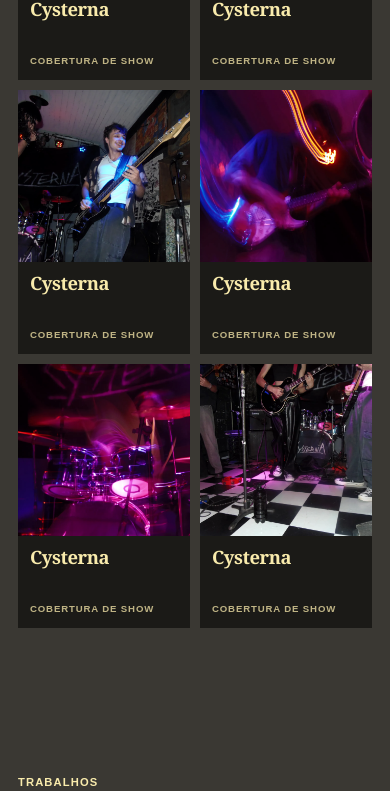
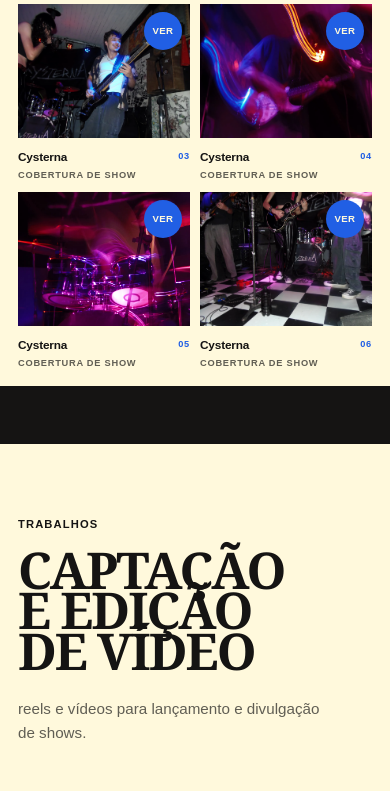
Before and after one commit to wired-layer-co/isabella-comunicacao-bandas, a React (Vite) app: page / in a window 390 px wide. Shown: the part 4973-5764 px from the top of the page. Built offline with nearby package versions, Linux system fonts and the light colour scheme.

Commit message:
feat: refaz cards de portfolio e player de reels

```diff
--- a/src/App.jsx
+++ b/src/App.jsx
@@ -46,8 +46,23 @@ function Services() {
   return <section className="services section-pad" id="servicos" data-reveal><header className="services-intro"><h2>o que<br />eu faço?</h2><p>apoio seu projeto do jeito que você precisar. seja em demandas pontuais, como a cobertura de uma turnê ou o visual de um novo single, ou em uma gestão contínua para manter sua banda sempre ativa e profissional no digital.</p></header><div className="service-cards">{services.map((service) => { const active = activeId === service.id; return <article className={`service-card${active ? ' is-active' : ''}`} key={service.id} onMouseEnter={() => setActiveId(service.id)}><button type="button" aria-expanded={active} onClick={() => setActiveId(service.id)}><span>{service.title}</span><span className="service-card-toggle">{active ? 'fechar' : 'ver mais'}</span></button><div className="service-card-detail"><div><p>{service.description}</p><small>{service.note}</small>{service.link && <a href={service.link} target="_blank" rel="noreferrer">ver briefing <Arrow /></a>}</div><ServiceArt service={service} /></div></article> })}</div><div className="section-cta"><p>não sabe qual formato encaixa melhor agora?</p><WhatsAppLink>vamos conversar</WhatsAppLink></div></section>
 }
 
-function WorkCard({ work }) { const [src, title, kind, href] = work; const instagram = href.includes('instagram.com'); return <a className="work-card" href={href} target="_blank" rel="noreferrer"><span className="work-card-media"><img src={image(src)} alt={title} loading="lazy" />{instagram && <span className="play-mark" aria-label="Abrir no Instagram">↗</span>}</span><span className="work-card-copy"><strong>{title}</strong><small>{kind}</small><em>{instagram ? 'abrir no Instagram' : 'ver trabalho'}</em></span></a> }
-function WorkGroup({ group, index }) { return <section className={`work-group group-${group.id}`} style={{ '--group-index': index }} data-work-group><div className="work-backdrop" style={{ backgroundImage: `url(${image(group.background)})` }} aria-hidden="true" /><div className="work-group-panel"><header><p>trabalhos</p><h3>{group.title}</h3><span>{group.intro}</span></header><div className="work-grid">{group.works.map((work, workIndex) => <WorkCard key={`${work[0]}-${workIndex}`} work={work} />)}</div></div></section> }
+function WorkCard({ work, index }) {
+  const [src, title, kind, href] = work
+  const instagram = href.includes('instagram.com')
+  const post = instagram ? href.match(/instagram\.com\/(?:reel|p)\/([^/]+)/)?.[1] : null
+  const type = href.includes('/p/') ? 'p' : 'reel'
+  const [playing, setPlaying] = useState(false)
+
+  return <article className={`work-card${playing ? ' is-playing' : ''}`}>
+    <div className="work-card-media">
+      {playing ? <iframe src={`https://www.instagram.com/${type}/${post}/embed/captioned/`} title={`${title} no Instagram`} allow="autoplay; encrypted-media; picture-in-picture" allowFullScreen /> : <img src={image(src)} alt={title} loading="lazy" />}
+      {instagram && !playing && <button className="work-card-action" type="button" onClick={() => setPlaying(true)} aria-label={`Reproduzir ${title}`}>play</button>}
+      {!instagram && <a className="work-card-action" href={href} target="_blank" rel="noreferrer" aria-label={`Abrir ${title}`}>ver</a>}
+    </div>
+    <div className="work-card-copy"><strong>{title}</strong><small>{kind}</small>{instagram && playing ? <a href={href} target="_blank" rel="noreferrer">abrir no Instagram</a> : <span>{String(index + 1).padStart(2, '0')}</span>}</div>
+  </article>
+}
+function WorkGroup({ group, index }) { return <section className={`work-group group-${group.id}`} style={{ '--group-index': index }} data-work-group><div className="work-backdrop" style={{ backgroundImage: `url(${image(group.background)})` }} aria-hidden="true" /><div className="work-group-panel"><header><p>trabalhos</p><h3>{group.title}</h3><span>{group.intro}</span></header><div className="work-grid">{group.works.map((work, workIndex) => <WorkCard key={`${work[0]}-${workIndex}`} work={work} index={workIndex} />)}</div></div></section> }
 function SocialWork() { const steps = [['entender', 'momento, objetivos e personalidade da banda.'], ['planejar', 'pautas e formatos que cabem na rotina do projeto.'], ['produzir', 'texto, imagem e vídeo falando a mesma língua.'], ['manter', 'cronograma e presença digital com constância.']]; return <section className="social-work" data-work-group><div className="work-backdrop social-backdrop" aria-hidden="true" /><div className="social-panel"><p>gerenciamento de redes sociais</p><h3>uma presença que continua viva entre um show e outro.</h3><ol>{steps.map(([title, text]) => <li key={title}><strong>{title}</strong><span>{text}</span></li>)}</ol><WhatsAppLink>montar um plano</WhatsAppLink></div></section> }
 function Portfolio() { return <section className="portfolio" id="trabalhos"><div className="portfolio-intro"><p>trabalhos</p><h2>imagem, movimento<br />e direção visual.</h2><span>alguns trabalhos que já fiz.</span></div>{workGroups.map((group, index) => <WorkGroup key={group.id} group={group} index={index} />)}<SocialWork /></section> }
 
--- a/src/styles.css
+++ b/src/styles.css
@@ -51,6 +51,38 @@ button,a { color:inherit; } button { border:0; font:inherit; } img { display:blo
 
 .work-backdrop { pointer-events:none; }
 
+:root { --electric-blue:#215fe4; }
+
+@media (min-width:761px) {
+  .work-group { padding:18px; background:var(--ink); }
+  .work-group-panel { top:calc(var(--header-height) + 18px); min-height:calc(100dvh - var(--header-height) - 36px); padding:clamp(46px,5vw,76px); background:rgba(255,249,220,.96); color:var(--ink); }
+  .work-group header>span { color:var(--muted-ink); }
+}
+
+.work-card { display:block; overflow:visible; min-width:0; color:var(--ink); background:transparent; text-decoration:none; transition:transform 360ms cubic-bezier(.16,1,.3,1); }
+.work-card:hover { background:transparent; transform:translateY(-7px); }
+.work-card-media { position:relative; display:block; aspect-ratio:1 / .78; overflow:hidden; background:var(--ink); }
+.work-card-media img { width:100%; height:100%; object-fit:cover; filter:saturate(.88) contrast(1.04); transition:transform 600ms cubic-bezier(.16,1,.3,1),filter 400ms ease; }
+.work-card:hover img { filter:saturate(1.06) contrast(1.04); transform:scale(1.04); }
+.work-card-action { position:absolute; z-index:2; top:10px; right:10px; display:grid; width:42px; height:42px; place-items:center; padding:0; color:var(--paper-bright); border:0; border-radius:50%; background:var(--electric-blue); font-family:'Archivo Variable',Arial,sans-serif; font-size:.6rem; font-weight:760; letter-spacing:.04em; line-height:1; text-decoration:none; text-transform:uppercase; cursor:pointer; transition:transform 180ms ease,background 180ms ease; }
+.work-card-action:hover { background:var(--red); transform:scale(1.1); }
+.work-card-copy { display:grid; min-height:0; grid-template-columns:1fr auto; gap:5px 12px; padding:13px 0 0; }
+.work-card-copy strong { font-family:'Archivo Variable',Arial,sans-serif; font-size:.82rem; font-weight:730; letter-spacing:-.015em; line-height:1.2; }
+.work-card-copy small,.work-card-copy span,.work-card-copy a { color:var(--muted-ink); font-family:'Archivo Variable',Arial,sans-serif; font-size:.58rem; font-style:normal; font-weight:720; letter-spacing:.08em; line-height:1.35; text-decoration:none; text-transform:uppercase; }
+.work-card-copy small { grid-column:1; }.work-card-copy span,.work-card-copy a { grid-column:2; grid-row:1 / span 2; align-self:start; color:var(--electric-blue); }
+.work-card.is-playing { grid-column:span 2; }.work-card.is-playing .work-card-media { aspect-ratio:16 / 9; }.work-card-media iframe { display:block; width:100%; height:100%; border:0; background:var(--paper-bright); }
+
+@media (max-width:760px) {
+  .work-group { background:var(--ink); }
+  .work-group-panel { color:var(--ink); background:var(--paper-bright); }
+  .work-group header>span { color:var(--muted-ink); }
+  .work-card { color:var(--ink); }
+  .work-card-copy { min-height:0; padding:12px 0 0; }
+  .work-card-copy strong { font-size:.74rem; }
+  .work-card.is-playing { grid-column:1 / -1; }
+  .work-card-action { width:38px; height:38px; top:8px; right:8px; }
+}
+
 @media (min-width:761px) {
   .hero h1 span:first-child { translate:calc(var(--hero-progress) * -5vw) calc(var(--hero-progress) * -1vh); }
   .hero h1 span:nth-child(2) { translate:calc(var(--hero-progress) * 2.5vw) calc(var(--hero-progress) * 1vh); }
```
